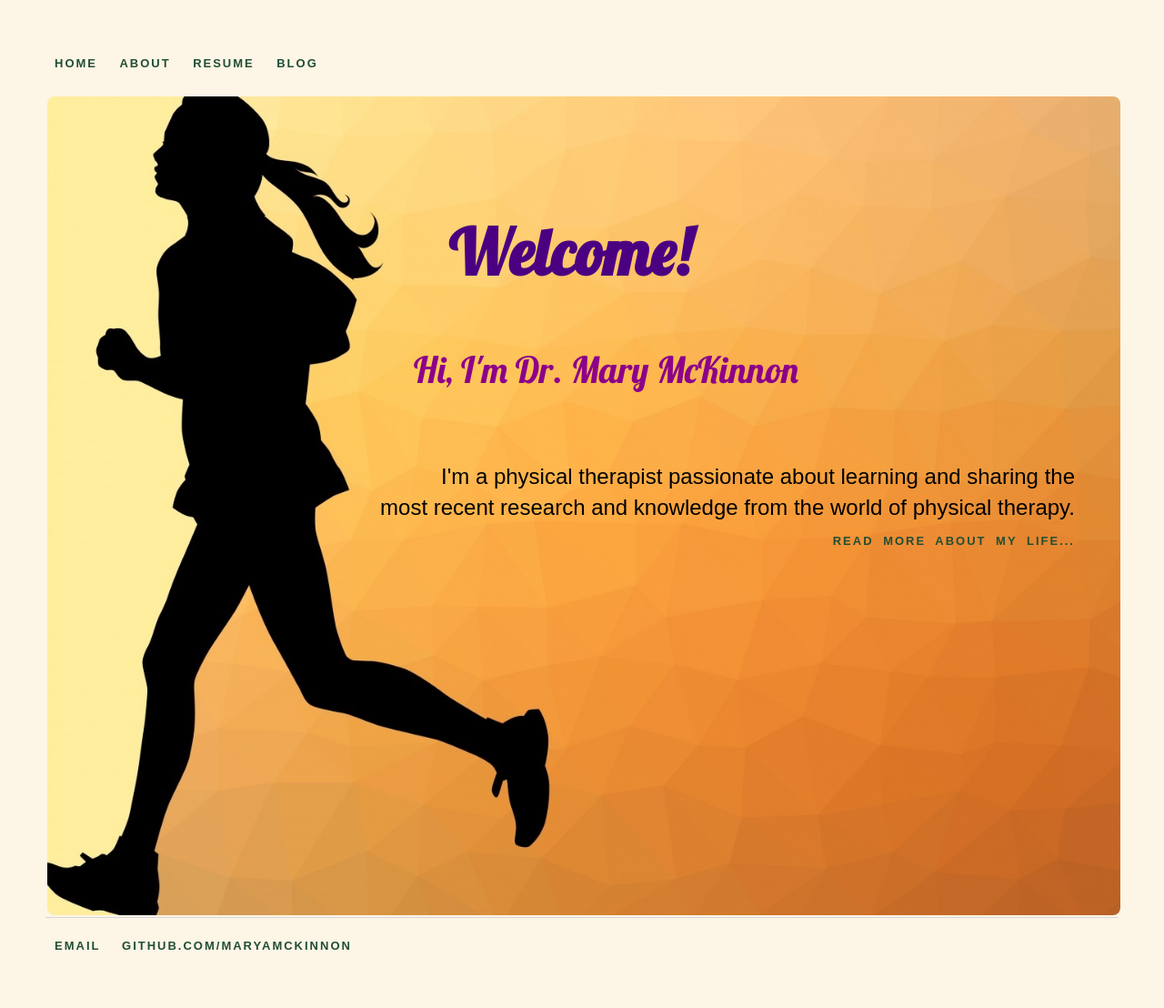
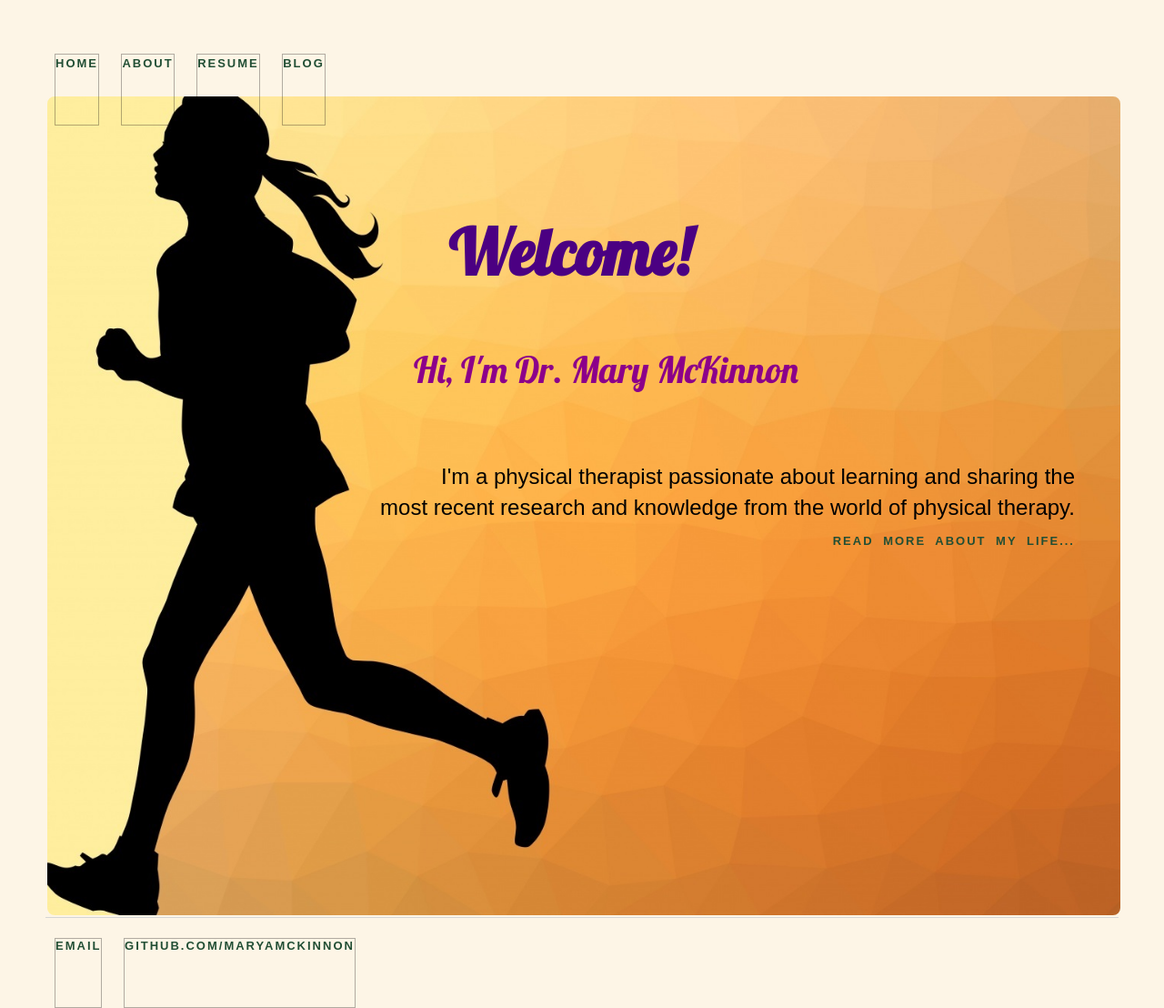
Before and after one commit to maryamckinnon/maryamckinnon.github.io, a Jekyll site: the page built from index.html, in a window 1280 px wide. Shown: the whole page at 91% size. Built offline with Jekyll 4.4.1, drawn with Linux system fonts in a browser that asks for light colours.

Commit message:
Update main.css

```diff
--- a/css/main.css
+++ b/css/main.css
@@ -24,7 +24,7 @@ nav ul, footer ul {
 nav ul li, footer ul li {
     display: inline;
     margin-right: 20px;
-
+    border: 1px solid rgba(0, 0, 0, 0.3);
 }
 
 .byline {
```
